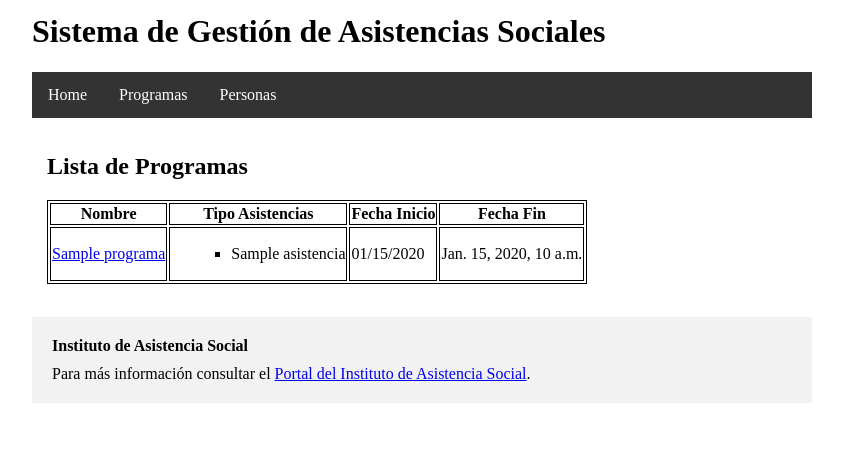
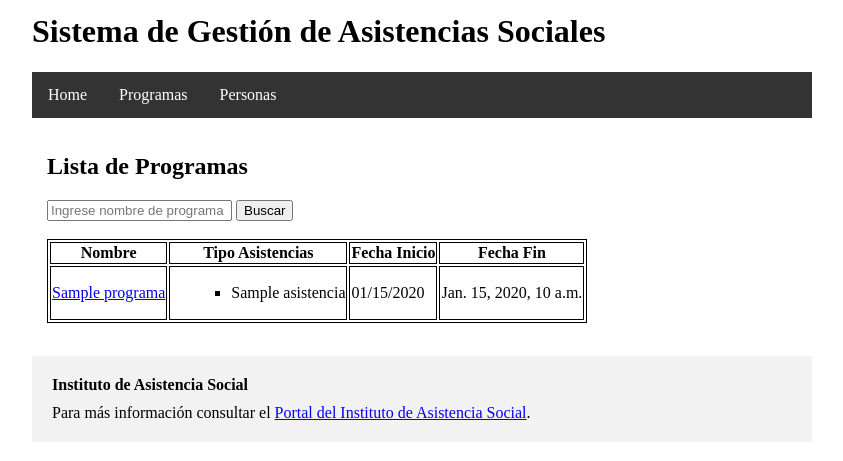
Before and after one commit to unca-programacion3/asistencias, a Django app: template apps/programa/templates/programa/lista.html in a window 1280 px wide. Shown: the part 220-681 px from the top of the page, without its empty margins (218-1061 px from the left). Run offline with Django 3.2, Linux system fonts and the light colour scheme; the template is opened without the code that fills it: most values are stand-ins (such as "Sample title", 1, 10 or a date in 2020).

Commit message:
Cambios en vistas

```diff
--- a/apps/programa/templates/programa/lista.html
+++ b/apps/programa/templates/programa/lista.html
@@ -8,6 +8,11 @@
         {% endfor %}
     {% endif %}
   <h2>Lista de Programas</h2>
+    <form action="" method="get">
+        <input type="text" placeholder="Ingrese nombre de programa" name="consulta">
+        <input type="submit" value="Buscar">
+    </form>
+<br>
     <table>
         <tr>
             <th>Nombre</th>
--- a/apps/programa/views.py
+++ b/apps/programa/views.py
@@ -8,6 +8,10 @@ from .models import Programa
 
 def programa_lista(request):
     programas = Programa.objects.all()
+
+    if 'consulta' in request.GET:
+        programas = programas.filter(nombre__icontains=request.GET['consulta'])
+
     return render(request, 'programa/lista.html',
                   {'programas': programas})
 
```
